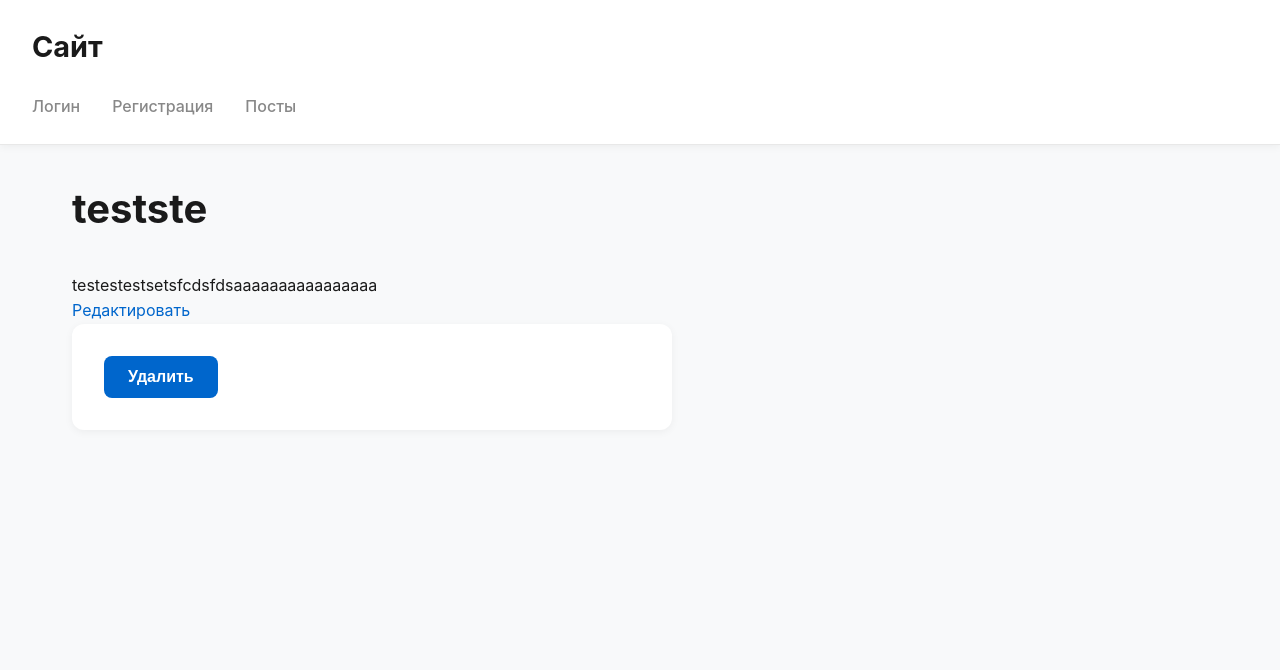
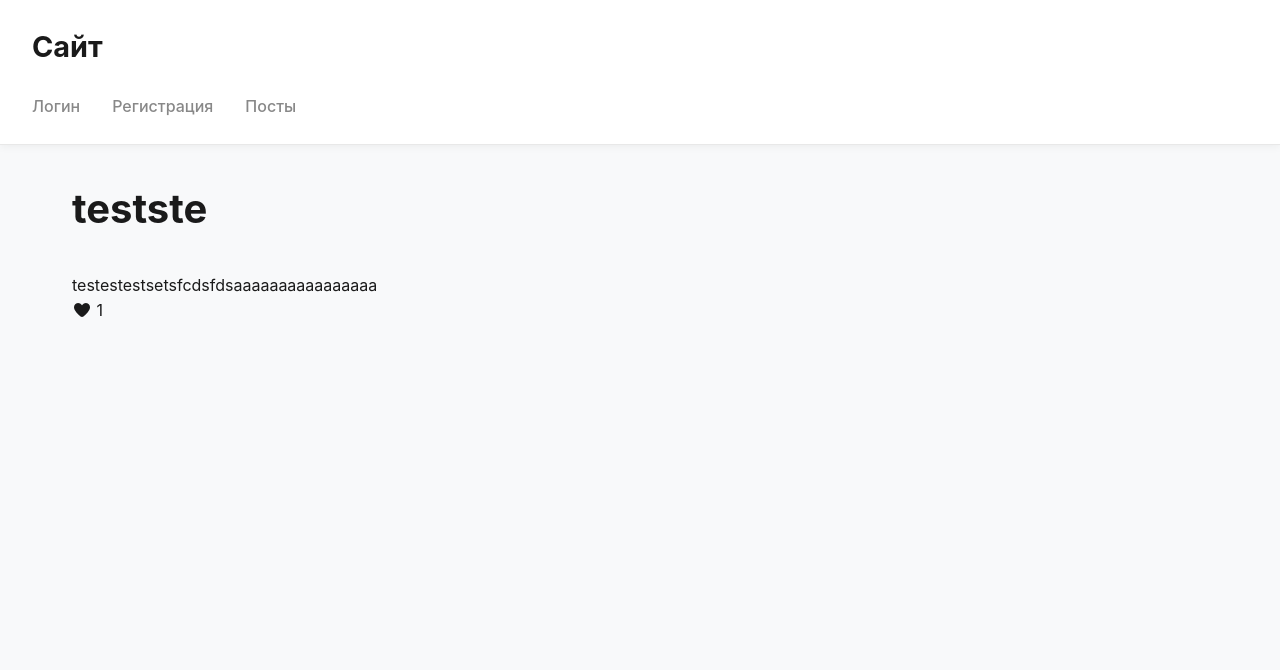
Before and after one commit to FunnyHell/oop_flask, a Flask app: page /posts/4 in a window 1280 px wide. Shown: the top 670 px of the page. Run offline with Flask 3, Linux system fonts and the light colour scheme; data comes from the database, SQL or seed files in the repository; both versions use the stored data as it was after the commit; some libraries are stand-ins or nearby versions.

Commit message:
Started js for likes

```diff
--- /dev/null
+++ b/static/js/likes.js
@@ -0,0 +1,26 @@
+async function toggleLike(postId) {
+    try {
+        const response = await fetch(
+            `/api/like/${postId}`,
+            {
+                method: "UPDATE",
+            }
+        )
+        const data = await response.json();
+        if (data.success) {
+            const icon = document.querySelector(".like-icon")
+            const count = document.querySelector(".like-count")
+
+            count.textContent = data.likes_count
+            if (data.user_liked) {
+                icon.classList.replace("fa-regular", "fa-solid")
+                icon.style.color = "#e25555"
+            } else {
+                icon.classList.replace("fa-solid", "fa-regular")
+                icon.style.color = "#3b3b3b"
+            }
+        }
+    } catch (error) {
+        console.log(error);
+    }
+}
--- a/templates/base.html
+++ b/templates/base.html
@@ -39,5 +39,6 @@
 <footer>
     <p>© Все права защищены, 2025</p>
 </footer>
+{% block script %} {% endblock %}
 </body>
 </html>
--- a/templates/posts/show.html
+++ b/templates/posts/show.html
@@ -1,11 +1,31 @@
 {% extends "base.html" %}
 {% block content %}
-    <h1>{{post['title']}}</h1>
-    <p>{{post['content']}}</p>
+    <h1>{{ post['title'] }}</h1>
+    <p>{{ post['content'] }}</p>
 
-    <a href="{{url_for('posts.edit', post_id=post["id"])}}">Редактировать</a>
+    {% if g.user %}
+        <div class="like-btn">
+            <button class="like-btn__btn" data-post-id="{{ post['id'] }}" type="button">
+                <i class="like-icon fa-solid fa-heart"></i>
+                <span class="like_count">{{ post['likes'] }}</span>
+            </button>
+        </div>
+    {% else %}
+        <div>
+            <i class="fa-solid fa-heart"></i>
+            <span class="like_count">{{ post['likes'] }}</span>
+        </div>
+    {% endif %}
 
-    <form action="{{url_for('posts.delete', post_id=post["id"])}}" method="post">
-        <button type="submit">Удалить</button>
-    </form>
+    {% if g.user == post['author_id'] %}
+        <a href="{{ url_for('posts.edit', post_id=post["id"]) }}">Редактировать</a>
+
+        <form action="{{ url_for('posts.delete', post_id=post["id"]) }}" method="post">
+            <button type="submit">Удалить</button>
+        </form>
+    {% endif %}
 {% endblock %}
+
+{% block script %}
+    <script src="{{ url_for('static', filename='js/likes.js') }}"></script>
+{% endblock %}
```
Also changed, not shown: app.py (+8 -5 lines), blueprints/like.py (+24 -1 lines), app_core/app.db.
